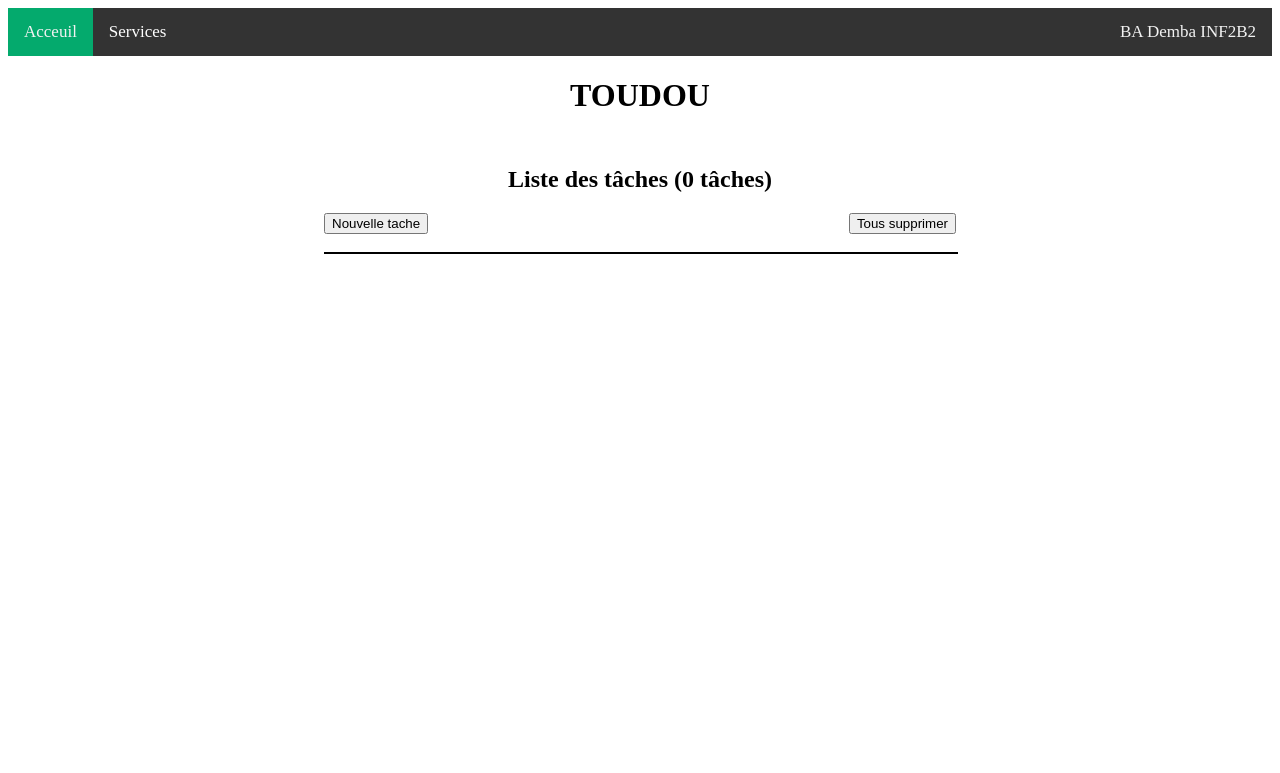
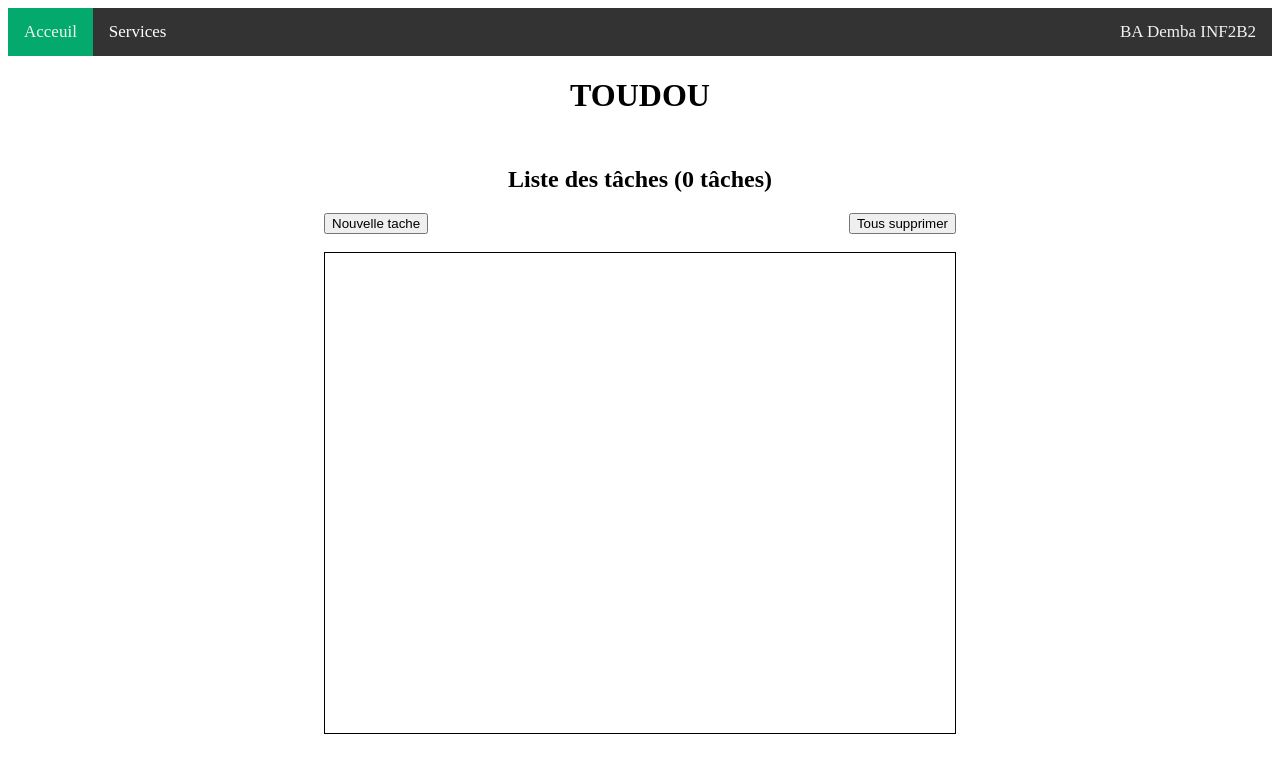
Before and after one commit to badem09/Architecture_logicielle, a Flask app: page /tous_supprimer in a window 1280 px wide. Shown: the top 773 px of the page. Run offline with Flask 3, Linux system fonts and the light colour scheme.

Commit message:
Suppression des max/min height

```diff
--- a/toudou_starter_models/toudou/src/toudou/static/styles/style.css
+++ b/toudou_starter_models/toudou/src/toudou/static/styles/style.css
@@ -88,21 +88,13 @@
 }
 
 #scrollBox {
-    position: absolute;
-    height: 65%;
-    min-height: 65%;
-    width: 50%;
-    min-width: 50%;
+    height: 50vh;
     border:1px solid black;
     overflow-y:scroll;
 }
 
 #scrollBox2 {
-    height: 50%;
-    min-height: 50%;
-    max-height: 50%
-    width: 100%;
-    min-width: 100%;
+    height: 60vh;
     border:1px solid black;
     overflow-y:scroll;
 }
```
